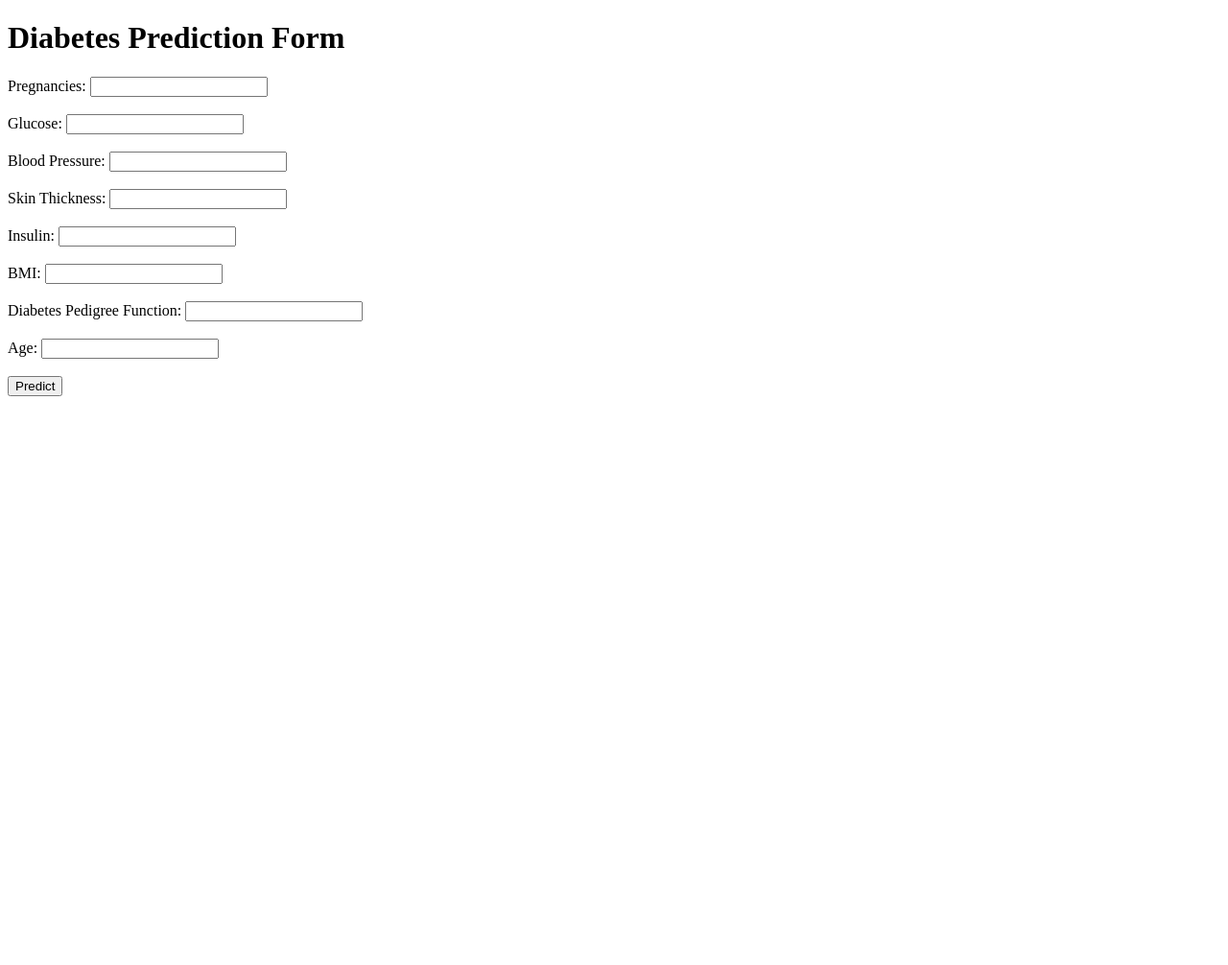
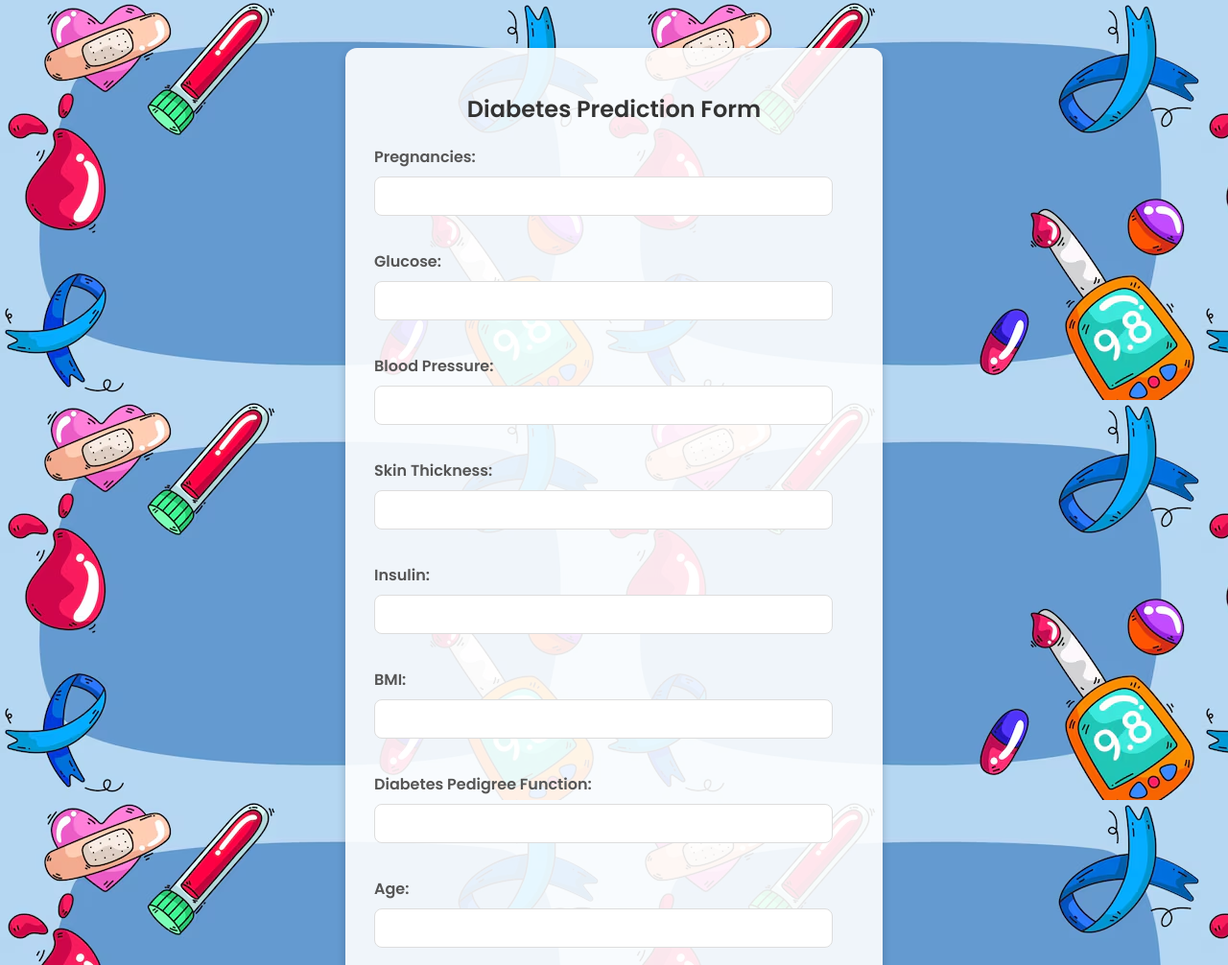
Before and after one commit to Safwan-Ul-Islam/Diebetics-Prediction-ML, a plain HTML site: page index.html in a window 1280 px wide. Shown: the top 1006 px of the page at 96% size. Before the commit the page ends 800 px from the top, so only its background shows below. Drawn offline with Linux system fonts and the light colour scheme.

Commit message:
safwan commit 1
adding new index html
background pic

```diff
--- a/index.html
+++ b/index.html
@@ -4,35 +4,141 @@
     <meta charset="UTF-8">
     <meta name="viewport" content="width=device-width, initial-scale=1.0">
     <title>Diabetes Prediction Form</title>
+    <link href="https://fonts.googleapis.com/css2?family=Poppins:wght@400;600&display=swap" rel="stylesheet">
+    <style>
+        body {
+            font-family: 'Poppins', sans-serif;
+            background-color: #f2f2f2;
+            margin: 0;
+            padding: 0;
+            background-image: url('hand-drawn-world-diabetes-day-background_23-2149099905.jpg.avif');
+
+        }
+        .container {
+            max-width: 500px;
+            margin: 50px auto;
+            padding: 30px;
+            background: rgba(255, 255, 255, 0.9);
+            border-radius: 12px;
+            box-shadow: 0 4px 10px rgba(0, 0, 0, 0.2);
+            transition: box-shadow 0.3s ease;
+        }
+        .container:hover {
+            box-shadow: 0 8px 20px rgba(0, 0, 0, 0.3);
+        }
+        h1 {
+            text-align: center;
+            color: #333;
+            font-weight: 600;
+            margin-bottom: 20px;
+            font-size: 24px;
+        }
+        .form-group {
+            margin-bottom: 20px;
+            opacity: 0;
+            transform: translateY(20px);
+            transition: opacity 0.5s ease, transform 0.5s ease;
+        }
+        .form-group.show {
+            opacity: 1;
+            transform: translateY(0);
+        }
+        label {
+            display: block;
+            margin-bottom: 8px;
+            font-weight: 600;
+            color: #555;
+        }
+        input[type="number"] {
+            width: calc(100% - 22px);
+            padding: 12px;
+            margin-bottom: 15px;
+            border: 1px solid #ddd;
+            border-radius: 8px;
+            box-sizing: border-box;
+            transition: border-color 0.3s ease, box-shadow 0.3s ease;
+        }
+        input[type="number"]:focus {
+            border-color: #4CAF50;
+            box-shadow: 0 0 8px rgba(0, 255, 0, 0.5);
+            outline: none;
+        }
+        input[type="submit"] {
+            background: linear-gradient(90deg, #4CAF50, #81C784);
+            color: #fff;
+            border: none;
+            padding: 15px 25px;
+            text-align: center;
+            text-decoration: none;
+            display: inline-block;
+            font-size: 16px;
+            margin-top: 10px;
+            cursor: pointer;
+            border-radius: 8px;
+            transition: background 0.3s ease, transform 0.2s ease;
+            box-shadow: 0 4px 6px rgba(0, 0, 0, 0.2);
+        }
+        input[type="submit"]:hover {
+            background: linear-gradient(90deg, #45a049, #66bb6a);
+            transform: scale(1.05);
+        }
+        input[type="submit"]:active {
+            transform: scale(1.0);
+        }
+    </style>
 </head>
 <body>
+    <div class="container">
         <h1>Diabetes Prediction Form</h1>
-    <form action="/predict" method="post">
+        <form action="/predict" method="post" id="diabetes-form">
+            <div class="form-group">
                 <label for="Pregnancies">Pregnancies:</label>
-        <input type="number" id="Pregnancies" name="Pregnancies" required><br><br>
-
+                <input type="number" id="Pregnancies" name="Pregnancies" required>
+            </div>
+            <div class="form-group">
                 <label for="Glucose">Glucose:</label>
-        <input type="number" step="0.1" id="Glucose" name="Glucose" required><br><br>
-
+                <input type="number" step="0.1" id="Glucose" name="Glucose" required>
+            </div>
+            <div class="form-group">
                 <label for="BloodPressure">Blood Pressure:</label>
-        <input type="number" step="0.1" id="BloodPressure" name="BloodPressure" required><br><br>
-
+                <input type="number" step="0.1" id="BloodPressure" name="BloodPressure" required>
+            </div>
+            <div class="form-group">
                 <label for="SkinThickness">Skin Thickness:</label>
-        <input type="number" step="0.1" id="SkinThickness" name="SkinThickness" required><br><br>
-
+                <input type="number" step="0.1" id="SkinThickness" name="SkinThickness" required>
+            </div>
+            <div class="form-group">
                 <label for="Insulin">Insulin:</label>
-        <input type="number" step="0.1" id="Insulin" name="Insulin" required><br><br>
-
+                <input type="number" step="0.1" id="Insulin" name="Insulin" required>
+            </div>
+            <div class="form-group">
                 <label for="BMI">BMI:</label>
-        <input type="number" step="0.1" id="BMI" name="BMI" required><br><br>
-
+                <input type="number" step="0.1" id="BMI" name="BMI" required>
+            </div>
+            <div class="form-group">
                 <label for="DiabetesPedigreeFunction">Diabetes Pedigree Function:</label>
-        <input type="number" step="0.1" id="DiabetesPedigreeFunction" name="DiabetesPedigreeFunction" required><br><br>
-
+                <input type="number" step="0.1" id="DiabetesPedigreeFunction" name="DiabetesPedigreeFunction" required>
+            </div>
+            <div class="form-group">
                 <label for="Age">Age:</label>
-        <input type="number" id="Age" name="Age" required><br><br>
-
+                <input type="number" id="Age" name="Age" required>
+            </div>
             <input type="submit" value="Predict">
         </form>
+    </div>
+    <script>
+        document.addEventListener("DOMContentLoaded", () => {
+            const formGroups = document.querySelectorAll('.form-group');
+            let delay = 0;
+
+            formGroups.forEach(group => {
+                setTimeout(() => {
+                    group.classList.add('show');
+                }, delay);
+                delay += 300; // Delay for each subsequent element
+            });
+        });
+    </script>
 </body>
 </html>
+/*hello*/
```
Also changed, not shown: hand-drawn-world-diabetes-day-background_23-2149099905.jpg.avif (added). Lines whose indentation alone changed are shown as unchanged.
